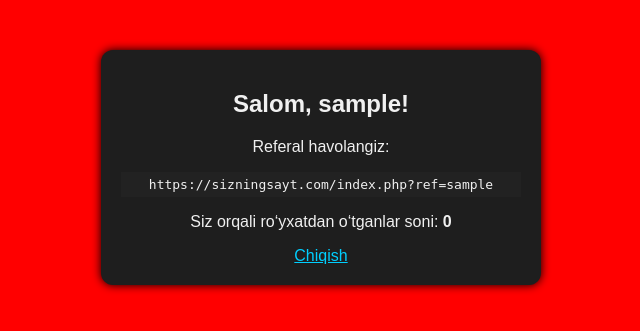
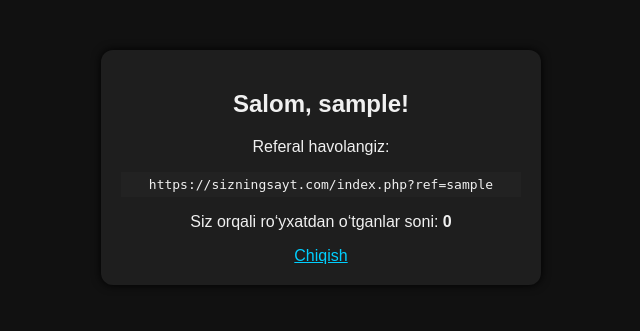
Before and after one commit to egorik078/referral_system, a PHP site: page /dashboard.php in a window 1280 px wide. Shown: the top 331 px of the page, without its empty margins (319-959 px from the left). Run offline with PHP 8.4, Linux system fonts and the light colour scheme; the visitor is signed in with stand-in values (Sample User, id 1); data that the repository does not hold is empty.

Commit message:
style.css

```diff
--- a/style.css
+++ b/style.css
@@ -1,5 +1,5 @@
 body {
-    background-color: red;
+    background-color: #111;
     color: #f0f0f0;
     font-family: sans-serif;
     text-align: center;
```
